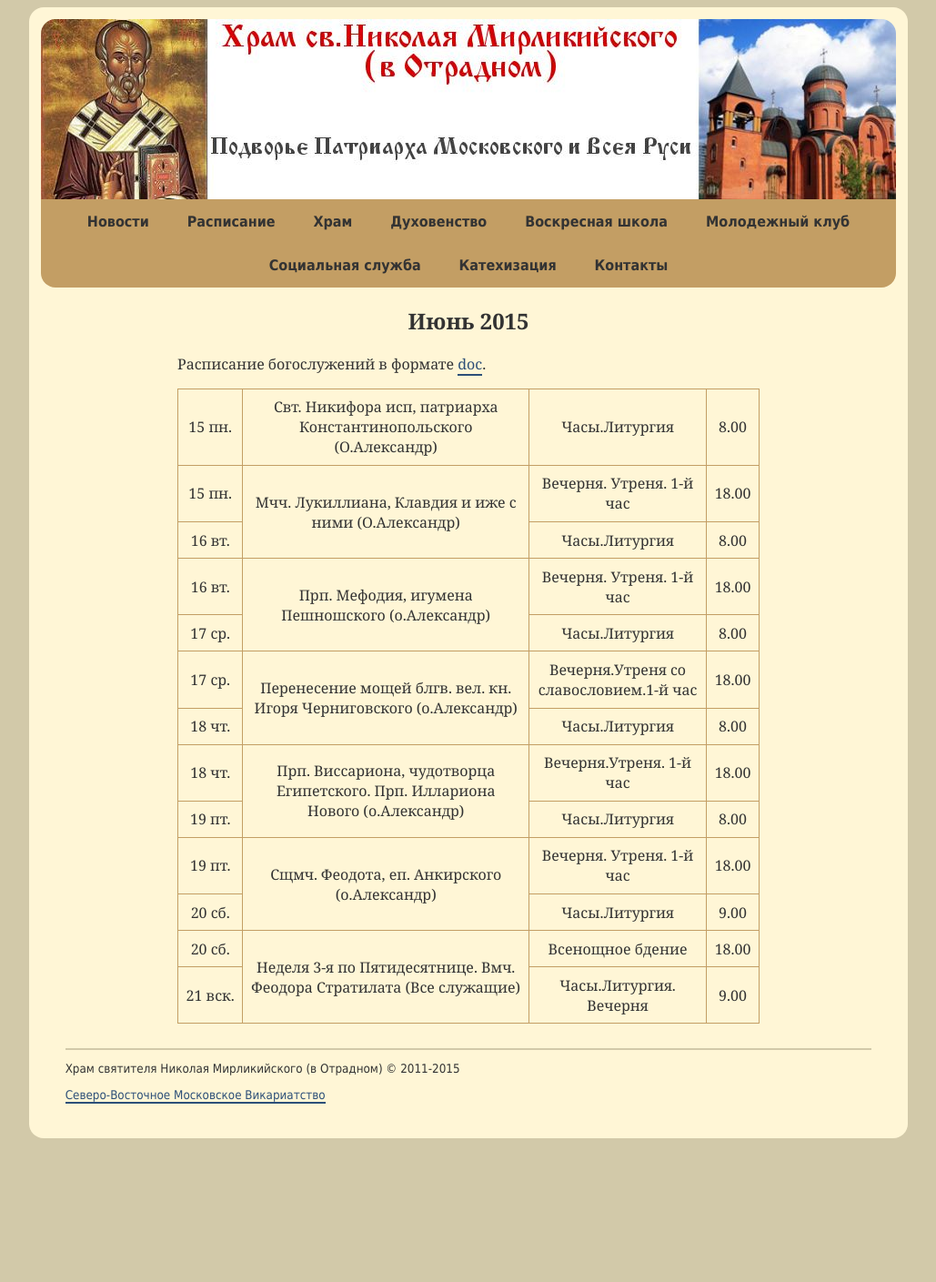
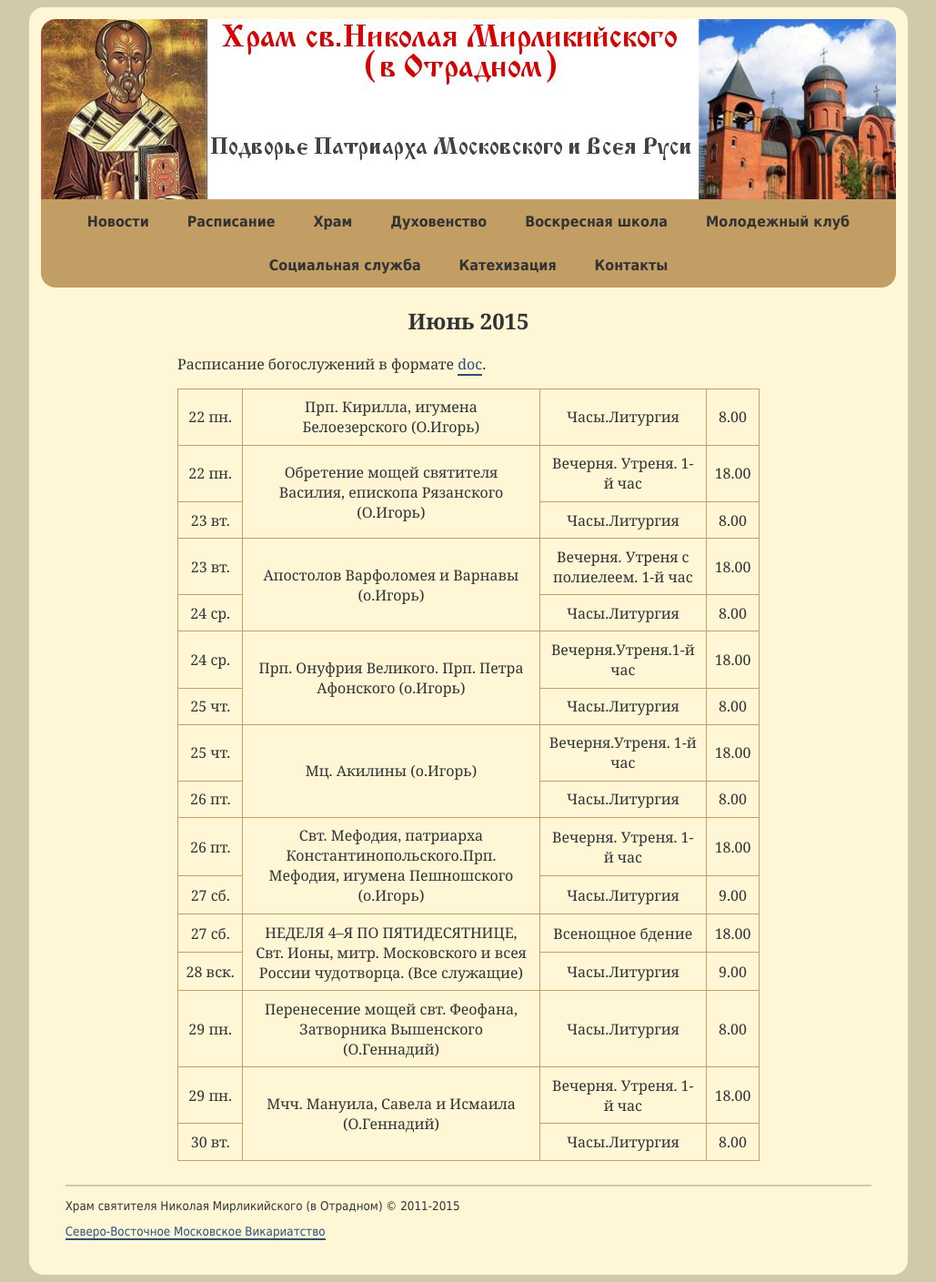
Before and after one commit to hramotradnoe/hramotradnoe.github.io, a Jekyll site: the page built from schedule/index.html, in a window 1280 px wide. Shown: the whole page at 91% size, without its empty margins (125-1154 px from the left). Built offline with Jekyll 4.4.1, drawn with Linux system fonts in a browser that asks for light colours; Markdown is read by kramdown in place of the engine named in the settings; before the commit the page ends 1259 px from its top, so only the background shows below that.

Commit message:
внесены изменения в расписание на июнь

```diff
--- a/_data/schedule.yml
+++ b/_data/schedule.yml
@@ -1,56 +1,69 @@
 period: Июнь 2015
 link: https://docs.google.com/document/d/1mkG4r-YrcDYDWZSIEG9O7rOB-xJhlT1tANaqyMLz204/edit?pli=1
 timetable:
- - description : "Свт. Никифора исп, патриарха Константинопольского (О.Александр)"
+ - description : "Прп. Кирилла, игумена Белоезерского (О.Игорь)"
    services    :
-      - day   : 15&nbsp;пн.
+      - day   : 22&nbsp;пн.
         time  : '8.00'
         title : "Часы.Литургия"
- - description : "Мчч. Лукиллиана, Клавдия и иже с ними (О.Александр)"
+ - description : "Обретение мощей святителя Василия, епископа Рязанского (О.Игорь)"
    services    :
-      - day   : 15&nbsp;пн.
+      - day   : 22&nbsp;пн.
         time  : '18.00'
         title : "Вечерня. Утреня. 1-й час"
-      - day   : 16&nbsp;вт.
+      - day   : 23&nbsp;вт.
         time  : '8.00'
         title : "Часы.Литургия"
- - description : "Прп. Мефодия, игумена Пешношского (о.Александр)"
+ - description : "Апостолов Варфоломея и Варнавы (о.Игорь)"
    services    :
-      - day   : 16&nbsp;вт.
+      - day   : 23&nbsp;вт.
+        time  : '18.00'
+        title : "Вечерня. Утреня с полиелеем. 1-й час"
+      - day   : 24&nbsp;ср.
+        time  : '8.00'
+        title : "Часы.Литургия"
+ - description : "Прп. Онуфрия Великого. Прп. Петра Афонского (о.Игорь)"
+   services    :
+      - day   : 24&nbsp;ср.
+        time  : '18.00'
+        title : "Вечерня.Утреня.1-й час"
+      - day   : 25&nbsp;чт.
+        time  : '8.00'
+        title : "Часы.Литургия"
+ - description : "Мц. Акилины (о.Игорь)"
+   services    :
+      - day   : 25&nbsp;чт.
+        time  : '18.00'
+        title : "Вечерня.Утреня. 1-й час"
+      - day   : 26&nbsp;пт.
+        time  : '8.00'
+        title : "Часы.Литургия"
+ - description : "Свт. Мефодия, патриарха Константинопольского.Прп. Мефодия, игумена    Пешношского (о.Игорь)"
+   services    :
+      - day   : 26&nbsp;пт.
         time  : '18.00'
         title : "Вечерня. Утреня. 1-й час"
-      - day   : 17&nbsp;ср.
+      - day   : 27&nbsp;сб.
+        time  : '9.00'
+        title : "Часы.Литургия"
+ - description : "НЕДЕЛЯ 4–Я ПО ПЯТИДЕСЯТНИЦЕ, Свт. Ионы, митр. Московского и всея России чудотворца. (Все служащие)"
+   services    :
+      - day   : 27&nbsp;сб.
+        time  : '18.00'
+        title : "Всенощное бдение"
+      - day   : 28&nbsp;вск.
+        time  : '9.00'
+        title : "Часы.Литургия"
+ - description : "Перенесение мощей свт. Феофана, Затворника Вышенского (О.Геннадий)"
+   services    :
+      - day   : 29&nbsp;пн.
         time  : '8.00'
         title : "Часы.Литургия"
- - description : "Перенесение мощей блгв. вел. кн. Игоря Черниговского (о.Александр)"
+ - description : "Мчч. Мануила, Савела и Исмаила (О.Геннадий)"
    services    :
-      - day   : 17&nbsp;ср.
+      - day   : 29&nbsp;пн.
         time  : '18.00'
-        title : "Вечерня.Утреня со славословием.1-й час"
-      - day   : 18&nbsp;чт.
+        title : "Вечерня. Утреня. 1-й час"
+      - day   : 30&nbsp;вт.
         time  : '8.00'
         title : "Часы.Литургия"
- - description : "Прп. Виссариона, чудотворца Египетского. Прп. Иллариона Нового (о.Александр)"
-   services    :
-      - day   : 18&nbsp;чт.
-        time  : '18.00'
-        title : "Вечерня.Утреня. 1-й час"
-      - day   : 19&nbsp;пт.
-        time  : '8.00'
-        title : "Часы.Литургия"
- - description : "Сщмч. Феодота, еп. Анкирского (о.Александр)"
-   services    :
-      - day   : 19&nbsp;пт.
-        time  : '18.00'
-        title : "Вечерня. Утреня. 1-й час"
-      - day   : 20&nbsp;сб.
-        time  : '9.00'
-        title : "Часы.Литургия"
- - description : "Неделя 3-я по Пятидесятнице. Вмч. Феодора Стратилата (Все служащие)"
-   services    :
-      - day   : 20&nbsp;сб.
-        time  : '18.00'
-        title : "Всенощное бдение"
-      - day   : 21&nbsp;вск.
-        time  : '9.00'
-        title : "Часы.Литургия. Вечерня"
```
